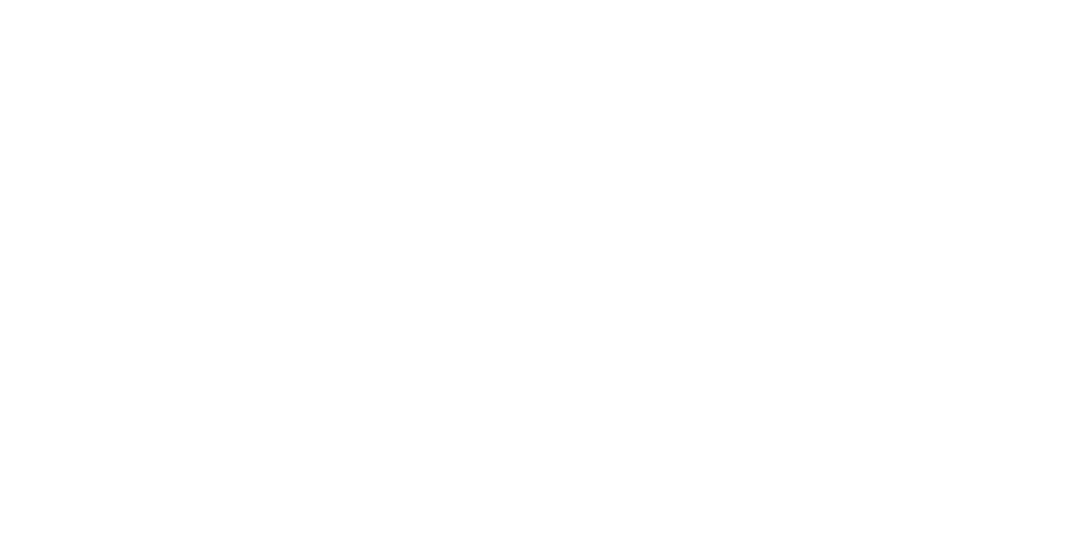
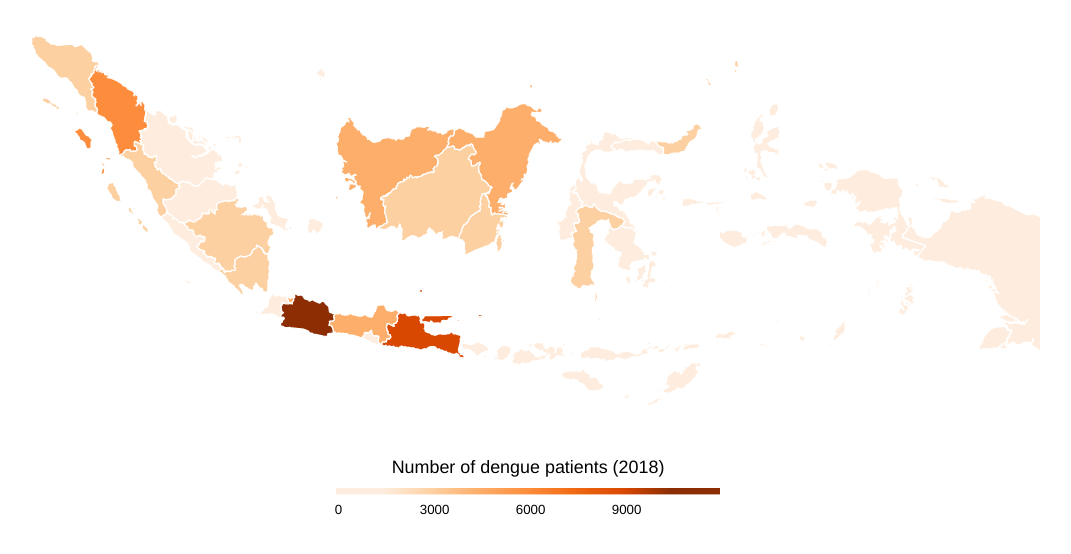
Before and after one commit to rahmanda/nusadata, a website: page public/index.html in a window 1280 px wide. Shown: the whole page, without its empty margins (112-1183 px from the left). Drawn offline with nearby package versions, Linux system fonts and the light colour scheme.

Commit message:
feat: add dengue visualization

```diff
--- a/index.js
+++ b/index.js
@@ -3,9 +3,8 @@ const express = require('express');
 const server = express();
 
 const port = 3000;
-const assetPath = '/ast';
 const publicPath = path.join(__dirname, 'public');
 
-server.use(assetPath, express.static(publicPath));
+server.use(express.static(publicPath));
 
-server.listen(port, () => console.log(`Server is running on port ${port}!`);
+server.listen(port, () => console.log(`Server is running on port ${port}!`));
--- a/package.json
+++ b/package.json
@@ -4,7 +4,8 @@
   "description": "Collection of visualizations",
   "main": "index.js",
   "scripts": {
-    "test": "yarn test"
+    "test": "yarn test",
+    "start": "node index.js"
   },
   "keywords": [
     "map",
--- /dev/null
+++ b/public/ast/dengueindonesia.csv
@@ -0,0 +1,35 @@
+slug,population,total_cases,incident_rate,total_deaths,fatality_rate
+special-region-of-aceh,5281314,1533,29.03,6,0.39
+north-sumatera,14415391,5623,39.01,26,0.46
+west-sumatera,5382077,2203,40.93,5,0.23
+riau,6814909,918,13.47,8,0.87
+jambi,3570272,720,20.17,1,0.14
+south-sumatera,8370320,2404,28.72,26,1.08
+bengkulu,1963300,1419,72.28,12,0.85
+lampung,8370485,2872,34.31,14,0.49
+bangka-belitung-islands,1459873,760,52.06,2,0.26
+riau-islands,2136521,1204,56.35,7,0.58
+jakarta-special-capital-region,10467629,2965,28.33,2,0.07
+west-java,48683861,8732,17.94,49,0.56
+central-java,34490835,3133,9.08,29,0.93
+special-region-of-yogyakarta,3802872,547,14.38,3,0.55
+east-java,39500851,8449,21.39,84,0.99
+banten,12689736,1023,8.06,7,0.68
+bali,4292154,904,21.06,2,0.22
+west-nusa-tenggara,5013687,535,10.67,1,0.19
+east-nusa-tenggara,5371519,1333,24.82,12,0.9
+west-kalimantan,5001664,3097,61.92,25,0.81
+central-kalimantan,2660209,2245,84.39,22,0.98
+south-kalimantan,4182695,2001,47.84,15,0.75
+east-kalimantan,3648835,3204,87.81,17,0.53
+north-kalimantan,716407,172,24.01,3,1.74
+north-sulawesi,2484392,1608,64.72,21,1.31
+central-sulawesi,3010443,1067,35.44,6,0.56
+south-sulawesi,8771970,2114,24.1,19,0.9
+southeast-sulawesi,2895213,624,21.55,4,0.64
+gorontalo,1185492,813,68.58,14,1.72
+west-sulawesi,1355554,532,39.25,1,0.19
+maluku,1773776,317,17.87,10,3.15
+north-maluku,1232632,110,8.92,4,3.64
+special-region-of-west-papua,937458,228,24.32,3,1.32
+special-region-of-papua,3322526,193,5.81,2,1.04
--- a/public/index.html
+++ b/public/index.html
@@ -2,10 +2,112 @@
 <html>
   <head>
     <title>Map Visualization</title>
+    <style>
+			body {
+				font-family: "Helvetica Neue", Helvetica, sans-serif;
+				font-size: 14px;
+				color: #333;
+			}
+      #content {
+        margin: 0 auto;
+        max-width: 1024px;
+      }
+      .legend-stop {
+        font-size: 0.65rem;
+      }
+    </style>
   </head>
+
   <body>
+    <div id="content"></div>
+
     <script src="https://d3js.org/d3.v5.min.js"></script>
     <script>
+      const projection = d3.geoEquirectangular()
+        .scale(1000)
+        .translate([-1650, 120]);
+      const geoGenerator = d3.geoPath()
+        .projection(projection);
+      const color = d3.scaleQuantize([50, 10000], d3.schemeOranges[7]);
+
+      function render(geojson, data, generator) {
+        const svg = d3.select('#content')
+          .append('svg')
+          .attr('viewBox', [0, 0, 800, 400]);
+
+        svg.append('g')
+					.selectAll('path')
+					.data(geojson.features)
+          .join('path')
+          .attr('fill', d => color(data.get(d.properties.slug)))
+          .attr('stroke', 'white')
+          .attr('stroke-linejoin', 'round')
+          .attr('d', generator);
+
+        return svg;
+      }
+
+      function renderLegend(svg) {
+        const linearGradient = svg.append('defs')
+          .append('linearGradient')
+          .attr('id', 'linear-gradient')
+          .attr('x1', '0%')
+          .attr('y1', '0%')
+          .attr('x2', '100%')
+          .attr('y2', '0%');
+
+        const stops = [0, 1500, 3000, 4500, 6000, 7500, 9000, 10000];
+
+        linearGradient.selectAll('stop')
+          .data(stops)
+          .join('stop')
+          .attr('offset', (d, index) => `${Math.floor((index + 1) / stops.length * 100)}%`)
+          .attr('stop-color', d => color(d))
+
+        const legendWrapper = svg.append('g')
+          .style('transform', 'translate(calc(50% - 150px), 375px)');
+
+        legendWrapper.append('rect')
+          .attr('width', 300)
+          .attr('height', 5)
+          .style('fill', 'url(#linear-gradient)');
+
+        const texts = stops.slice(0, stops.length - 1);
+        const textWrapper = legendWrapper.append('g')
+          .attr('transform', 'translate(-35, 20)');
+
+        texts.forEach((text, index) => {
+          if (index % 2 == 0) {
+            textWrapper
+              .append('text')
+              .attr('x', Math.floor((index + 1) / stops.length * 300))
+              .attr('y', 0)
+              .style('text-anchor', 'middle')
+              .attr('class', 'legend-stop')
+              .text(text);
+          }
+        });
+
+        legendWrapper.append('text')
+          .style('text-anchor', 'middle')
+          .attr('x', 150)
+          .attr('y', -12)
+          .text('Number of dengue patients (2018)');
+
+        return svg;
+      }
+
+      function fetchResources() {
+        return Promise.all([fetch('/ast/id.geojson'), fetch('/ast/dengueindonesia.csv')]);
+      }
+
+
+      fetchResources()
+				.then(async ([geojson, data]) => {
+          const map = new Map(d3.csvParse(await data.text(), ({slug, total_cases}) => [slug, +total_cases]));
+          renderLegend(render(await geojson.json(), map, geoGenerator));
+				});
     </script>
   </body>
+
 </html>
```
Also changed, not shown: public/ast/id.geojson (renamed from public/id.geojson), 1 other file.
